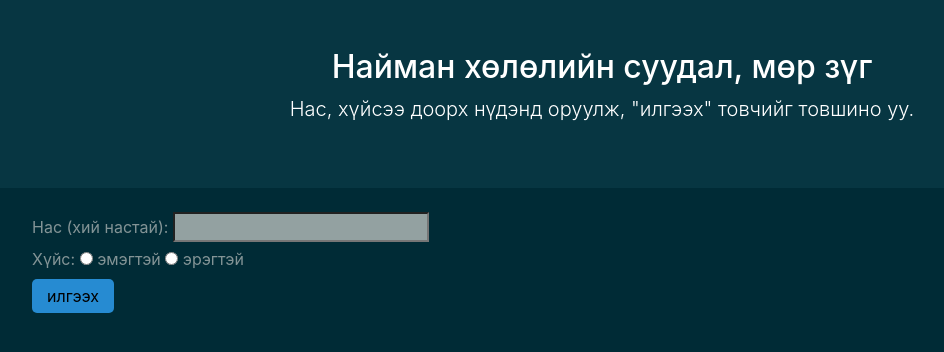
After one commit to ebold/myflask, a Flask app: page /tsagaan_sar in a window 1280 px wide. The commit adds this page. Shown: the top 352 px of the page, without its empty margins (38-982 px from the left). Run offline with Flask 2, Linux system fonts and the light colour scheme; some libraries are stand-ins or nearby versions.

Commit message:
tsagaan_sar: started to add new link for Tsagaan Sar

```diff
--- a/app.py
+++ b/app.py
@@ -17,6 +17,17 @@ poll_data = {
    'select_constit': 'Энд заасан тойргийн дүнг сонирхох: ',
    'select_all': 'Эсвэл нийт тойргийн дүнг сонирхох -> ',
    'home': 'Үндсэн хуудас уруу буцах'
+}
+
+tsagaan_sar_data = {
+    'title' : 'Найман хөлөл',
+    'header' : 'Найман хөлөлийн суудал, мөр зүг',
+    'action' : 'Нас, хүйсээ доорх нүдэнд оруулж, "илгээх" товчийг товшино уу.',
+    'age_text' : 'Нас (хий настай):',
+    'gender_text' : 'Хүйс:',
+    'female' : 'эмэгтэй',
+    'male' : 'эрэгтэй',
+    'submit_text' : 'илгээх'
 }
 
 result_filename = 'result.json'
@@ -222,5 +233,10 @@ def show_result_2020_by_constituency():
 
     return render_template('result_2020.html', data=results_data, candidates=constit_data)
 
+@app.route('/tsagaan_sar')
+def tsagaan_sar():
+
+    return render_template('tsagaan_sar.html', data=tsagaan_sar_data)
+
 if __name__ == "__main__":
     app.run(debug=True)
--- a/static/style.css
+++ b/static/style.css
@@ -50,6 +50,14 @@ select {
     color: #839496; /* Solarized base01 */
 }
 
+input[type=number] {
+    background: #93a1a1; /* Solarized base1 */
+}
+
+input[type=radio] {
+    background: #93a1a1; /* Solarized base1 */
+}
+
 input[type=text] {
     background: #93a1a1; /* Solarized base1 */
     padding:5px;
--- a/templates/index.html
+++ b/templates/index.html
@@ -31,7 +31,7 @@
                     <h2>Projects: Ажлууд</h2>
                     <ul>
                         <li><a href="{{ url_for('election2020') }}">УИХ сонгууль 2020</a></li>
-                        <li>Цагаан сар</li>
+                        <li><a href="{{ url_for('tsagaan_sar') }}">Цагаан сар</a></li>
                         <li>Бага чадлын вэб сервер</li>
                         <li><a href="https://github.com/ebold/myflask/">Энэ сайтын эх код</a></li>
                         <li>Бусад</li>
--- /dev/null
+++ b/templates/tsagaan_sar.html
@@ -0,0 +1,47 @@
+<!DOCTYPE html>
+<html lang="en">
+<head>
+    <meta charset="UTF-8">
+    <meta name="viewport" content="width=device-width, initial-scale=1.0">
+
+    <!-- Annual route of your life -->
+    <title>{{ data.title }}</title>
+
+    <!-- Bootstrap CSS -->
+    <link rel="stylesheet" href="https://stackpath.bootstrapcdn.com/bootstrap/4.5.2/css/bootstrap.min.css">
+
+    <!-- Solarized colors CSS -->
+    <link rel="stylesheet" type="text/css" href="{{ url_for('static', filename='style.css') }}">
+</head>
+<body>
+    <header class="bg-dark text-white text-center py-5">
+        <h2>{{ data.header }}</h2>
+        <p class="lead">{{ data.action }}</p>
+    </header>
+    <div class="container mt-4">
+        <div class="row">
+            <form action="/find_seat">
+                <label for="age">{{ data.age_text }}</label>
+                <!-- Input field for unsigned integers -->
+                <input type="number" id="age" name="age" min="1" required>
+
+                <br>
+
+                <label>{{ data.gender_text }}</label>
+
+                <!-- Radio button for the first option -->
+                <input type="radio" id="female" name="gender" value="female" required>
+                <label for="female">{{ data.female }}</label>
+
+                <!-- Radio button for the second option -->
+                <input type="radio" id="male" name="gender" value="male">
+                <label for="male">{{ data.male }}</label>
+
+
+                <br>
+                <input type="submit" value="{{ data.submit_text }}"/>
+            </form>
+        </div>
+    </div>
+</body>
+</html>
```
